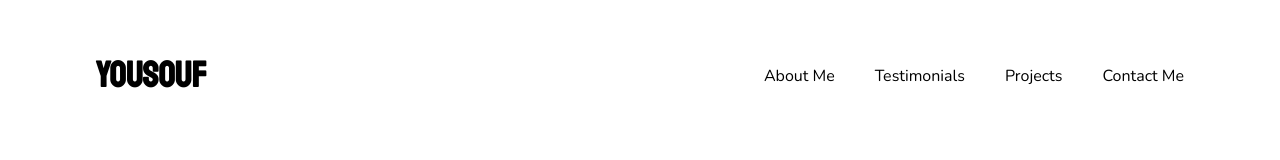
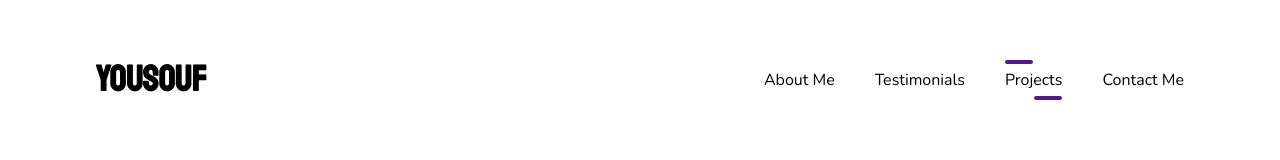
Before and after one commit to atheerweb/myNewPortfolio, a React (Create React App) app: page /#/recent-projects in a window 1280 px wide. Shown: the top 160 px of the page. Built offline with nearby package versions, Linux system fonts and the light colour scheme.

Commit message:
active route ui

```diff
--- a/src/components/NavBar/NavBar.js
+++ b/src/components/NavBar/NavBar.js
@@ -21,7 +21,7 @@ const NavBar = () => {
         <div className="bg-primaryColor w-8 h-1"></div>
         <div className="bg-primaryColor w-10 h-1"></div>
       </div> */}
-      <ul className="flex gap-10">
+      <ul className="flex gap-10 items-center justify-center">
         {navLinks.map((link, linkIndex) => (
           <NavLink key={linkIndex} link={link} />
         ))}
--- a/src/components/NavBar/NavLink.js
+++ b/src/components/NavBar/NavLink.js
@@ -1,15 +1,20 @@
 import { Link } from "react-router-dom";
+import { useLocation } from "react-router-dom";
 
 const NavLink = ({ link }) => {
+  const location = useLocation();
+  const checkActiveRoute = (link) => {
+    return link.route === location.pathname
+      ? "w-7 h-1 bg-primaryColor rounded-lg my-1"
+      : "";
+  };
   return (
-    <li className="nav__link nav__active" data="aboutme" id="nav__0">
-      <div className="nav__bar__wrapper ">
-        <div className="nav__bar nav__bar__active"></div>
-      </div>
+    <li className="">
+      <div className={checkActiveRoute(link)}></div>
 
       <Link to={link.route}>{link.name}</Link>
-      <div className="nav__bar__wrapper nav__right" id="bottom__right">
-        <div className="nav__bar nav__bar__active"></div>
+      <div className="flex justify-end">
+        <div className={checkActiveRoute(link)}></div>
       </div>
     </li>
   );
--- a/src/utils/constants.js
+++ b/src/utils/constants.js
@@ -101,9 +101,9 @@ for (let i = 0; i < projects.length; i++) {
 
 const navLinks = [
   { name: "About Me", route: "/" },
-  { name: "Testimonials", route: "testimonials" },
-  { name: "Projects", route: "recent-projects" },
-  { name: "Contact Me", route: "contact-me" },
+  { name: "Testimonials", route: "/testimonials" },
+  { name: "Projects", route: "/recent-projects" },
+  { name: "Contact Me", route: "/contact-me" },
 ];
 
 const animationConfiguration = {
```
